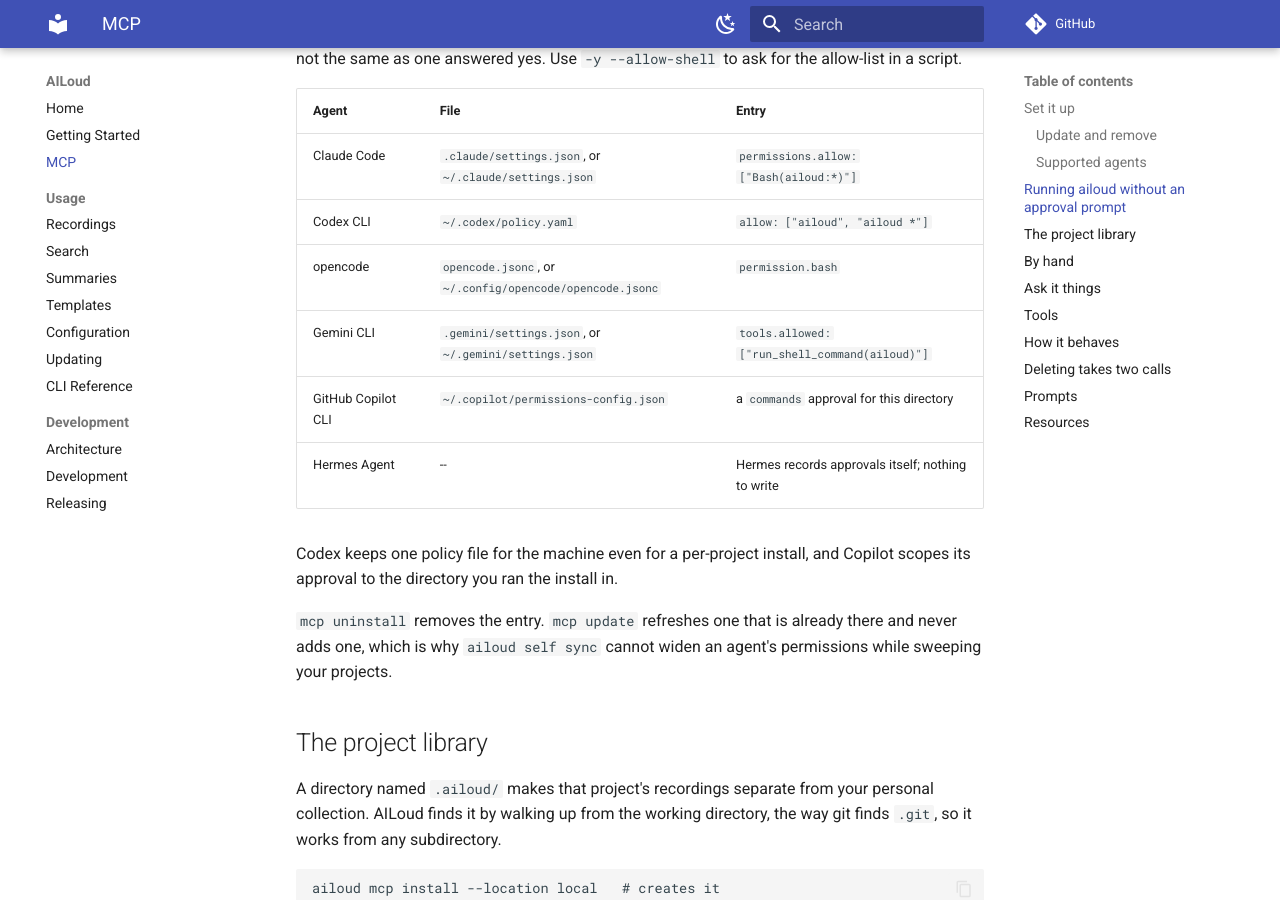
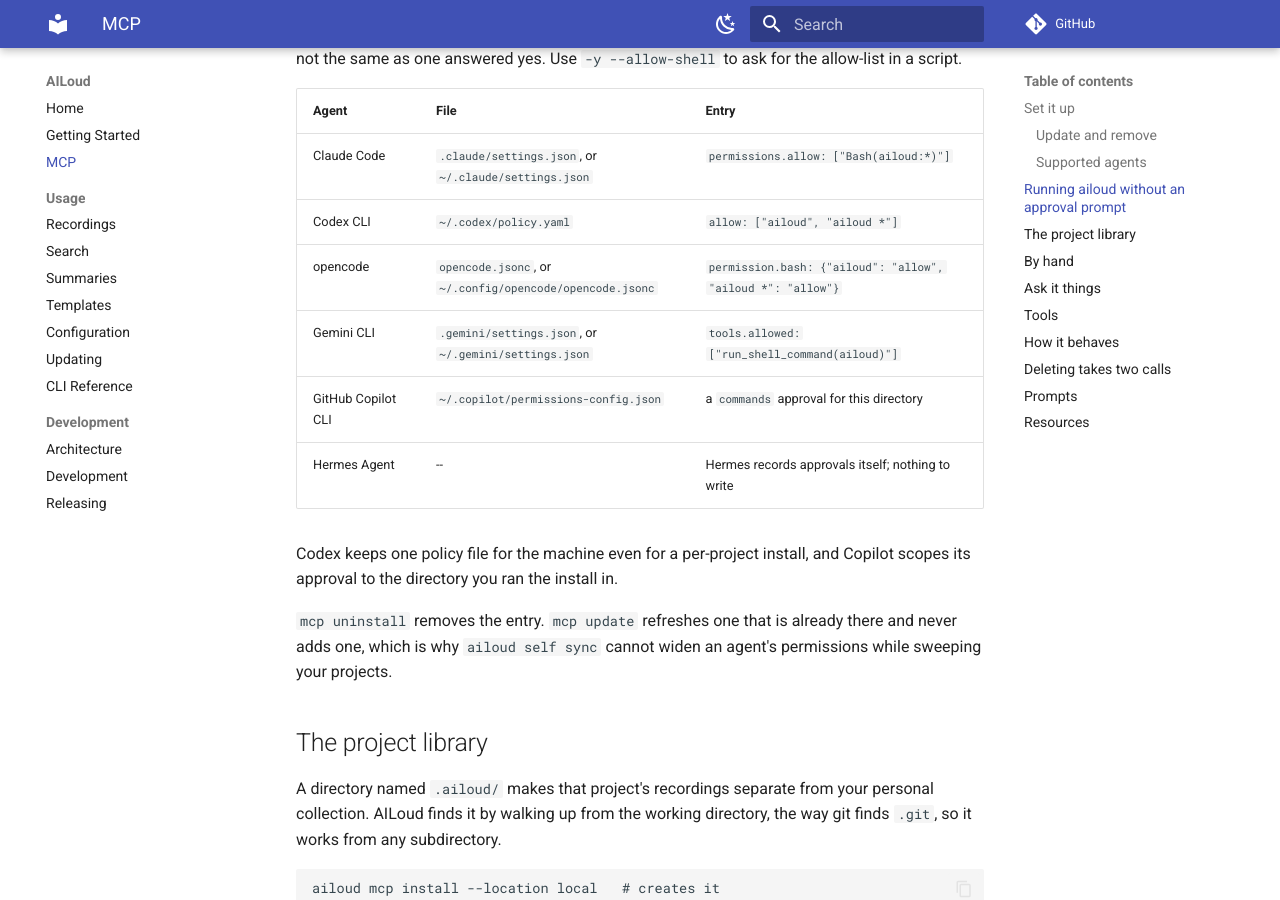
Before and after one commit to lorem-dev/ailoud, an MkDocs documentation site: the page built from docs/mcp.md, in a window 1280 px wide and 900 px high, scrolled down 2356 px. Built offline with MkDocs 1.6.1 and Material for MkDocs 9.7.7, drawn with Linux system fonts in a browser that asks for light colours; comment, search, counter and statistics services are not loaded; the version menu is left out.

Commit message:
docs: fix the rules-block changelog wording and the opencode entry cell

```diff
--- a/docs/mcp.md
+++ b/docs/mcp.md
@@ -103,14 +103,14 @@
 permission question is not the same as one answered yes. Use `-y --allow-shell`
 to ask for the allow-list in a script.
 
-| Agent              | File                                                     | Entry                                             |
-| ------------------ | -------------------------------------------------------- | ------------------------------------------------- |
-| Claude Code        | `.claude/settings.json`, or `~/.claude/settings.json`    | `permissions.allow: ["Bash(ailoud:*)"]`           |
-| Codex CLI          | `~/.codex/policy.yaml`                                   | `allow: ["ailoud", "ailoud *"]`                   |
-| opencode           | `opencode.jsonc`, or `~/.config/opencode/opencode.jsonc` | `permission.bash`                                 |
-| Gemini CLI         | `.gemini/settings.json`, or `~/.gemini/settings.json`    | `tools.allowed: ["run_shell_command(ailoud)"]`    |
-| GitHub Copilot CLI | `~/.copilot/permissions-config.json`                     | a `commands` approval for this directory          |
-| Hermes Agent       | --                                                       | Hermes records approvals itself; nothing to write |
+| Agent              | File                                                     | Entry                                                       |
+| ------------------ | -------------------------------------------------------- | ----------------------------------------------------------- |
+| Claude Code        | `.claude/settings.json`, or `~/.claude/settings.json`    | `permissions.allow: ["Bash(ailoud:*)"]`                     |
+| Codex CLI          | `~/.codex/policy.yaml`                                   | `allow: ["ailoud", "ailoud *"]`                             |
+| opencode           | `opencode.jsonc`, or `~/.config/opencode/opencode.jsonc` | `permission.bash: {"ailoud": "allow", "ailoud *": "allow"}` |
+| Gemini CLI         | `.gemini/settings.json`, or `~/.gemini/settings.json`    | `tools.allowed: ["run_shell_command(ailoud)"]`              |
+| GitHub Copilot CLI | `~/.copilot/permissions-config.json`                     | a `commands` approval for this directory                    |
+| Hermes Agent       | --                                                       | Hermes records approvals itself; nothing to write           |
 
 Codex keeps one policy file for the machine even for a per-project install, and
 Copilot scopes its approval to the directory you ran the install in.
```
Also changed, not shown: CHANGES.md (+2 -2 lines).
